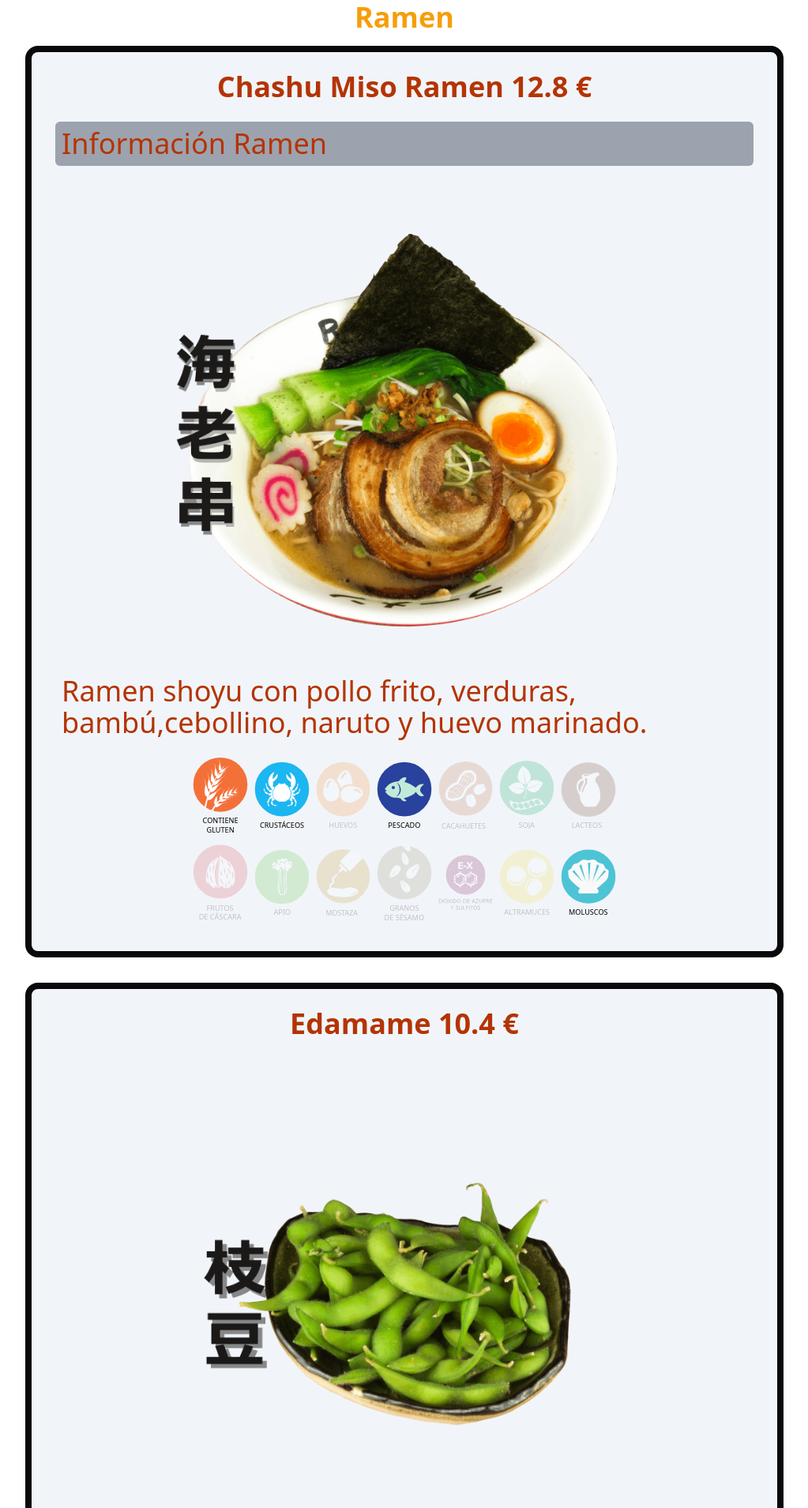
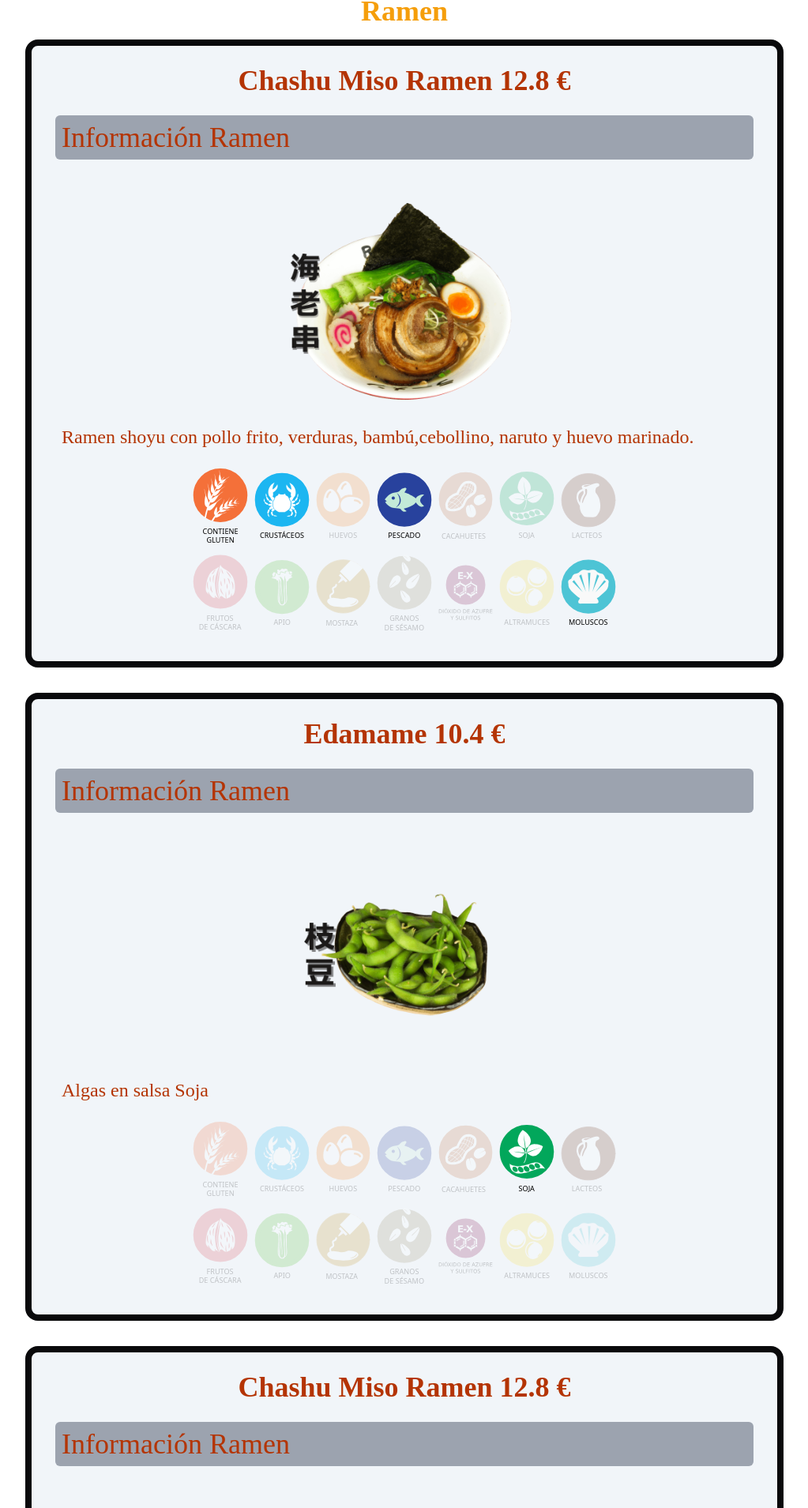
Before and after one commit to EndeSun/Buga-Project, a React (Vite) app: page /Ramen in a window 1280 px wide. Shown: the part 150-2059 px from the top of the page at 79% size, without its empty margins (128-1151 px from the left). Built offline with nearby package versions, Linux system fonts and the light colour scheme.

Commit message:
Añadiendo la propiedad de animaciones al componente comida.jsx, para usar las animaciones, hay que pasar por parámetro animacion = true en los componentes comida, y por defecto aparece por la izquierda, si se quiere que aparezca por la derecha, se define right=true en el componente comida

```diff
--- a/index.html
+++ b/index.html
@@ -1,5 +1,5 @@
 <!doctype html>
-<html lang="en">
+<html lang="es">
   <head>
     <meta charset="UTF-8" />
     <link rel="icon" type="image/svg+xml" href="./src/assets/logo.svg" />
@@ -9,6 +9,7 @@
   <body>
     <div id="root"></div>
 
+
     <script type="module" src="/src/main.jsx"></script>
   </body>
 </html>
--- a/src/components/Comida.jsx
+++ b/src/components/Comida.jsx
@@ -1,4 +1,5 @@
 import React from "react";
+import { motion } from "framer-motion";
 
 function Comida({
   source,
@@ -20,21 +21,43 @@ function Comida({
   azufre = false,
   altramuces = false,
   moluscos = false,
+  right = false,
+  animacion = false
 }) {
+  const initialX = animacion ? (right ? 200 : -200) : 0;
+  // Cuidado con los valores que se definen, en tamaño grande el whileInView no pasaría nada, porque se encuentra dentro, pero en tamaños más pequeños, cuando el scroll baja, no consigue ver la comida.
+  // console.log(initialX)
+  // Si el animacion es falso, que la posición inicial se quede en el 0
+  // Si el animacion es verdadero, hay que mirar la otra varible de right
+  // Si right es verdadero, que entre por la derecha (posición 1000)
+  // Si right es falso, que entre por la izquierda (posición -1000)
+
   return (
     <div className="flex justify-center">
-      <section className="text-center px-1.5 mb-6 mt-2  w-3/4 rounded-2xl hover:shadow-orange-300 hover:shadow-2xl hover:duration-700 border-zinc-950 border-8 bg-slate-100 font-caprasimo">
+      <motion.section
+        className="text-center px-1.5 mb-6 mt-2  w-3/4 rounded-2xl  border-zinc-950 border-8 bg-slate-100 font-caprasimo hover:shadow-orange-300 hover:shadow-2xl hover:duration-500"
+        initial={{ x: initialX}}
+        whileInView={{ x: [initialX, 0], opacity: animacion ? [0, 1] : 1 }}
+        transition={{ duration: animacion ? 2 : 0, delay: animacion ? 0.1 : 0}}
+        viewport={{ once: true }}//Para que se muestre solo una vez
+      >
         <dl>
           <dt className="text-orange-700 text-4xl lg:text-4xl m-6 ">
             {foodName} <span>{foodPrice} €</span>
           </dt>
-          <dd className={ramen ? "text-orange-700 text-4xl lg:text-4xl m-6 text-left bg-gray-400 rounded-md p-2":"hidden"}>Información Ramen</dd>
+          <dd
+            className={
+              ramen
+                ? "text-orange-700 text-4xl lg:text-4xl m-6 text-left bg-gray-400 rounded-md p-2"
+                : "hidden"
+            }
+          >
+            Información Ramen
+          </dd>
         </dl>
 
-
-
         <div className="flex justify-center">
-          <img src={source} alt={foodName} width="50%" className="w-full"></img>
+          <motion.img src={source} alt={foodName} width="50%"></motion.img>
         </div>
 
         <p className="text-orange-700 text-2xl lg:text-4xl text-left mx-8">
@@ -160,8 +183,7 @@ function Comida({
             ></img>
           </div>
         </div>
-
-      </section>
+      </motion.section>
     </div>
   );
 }
--- a/src/components/HeaderApp.jsx
+++ b/src/components/HeaderApp.jsx
@@ -54,7 +54,7 @@ function HeaderApp() {
           </Link>
           <Link
             to="/"
-            className="navBar2 p-1 no-underline  rounded-lg bg-transparent text-neutral-200 text-xl font-razha uppercase font-bold hover:duration-500 hover:text-amber-200 my-2 md:text-4xl md:borderc-none md:hidden md:shadow-md md:shadow-orange-300"
+            className="navBar2 p-1 no-underline rounded-lg bg-transparent text-neutral-200 text-xl font-razha uppercase font-bold hover:duration-500 hover:text-amber-200 my-2 md:text-4xl md:borderc-none md:hidden md:shadow-md md:shadow-orange-300"
           >
             Idiomas
           </Link>
--- a/src/index.css
+++ b/src/index.css
@@ -25,6 +25,7 @@ footer {
 .navBar2 {
   color: #f6c65e
 }
+
 .Zaragoza-head{
   color: #f6c65e
 }
--- a/src/pages/Carta/Carta.jsx
+++ b/src/pages/Carta/Carta.jsx
@@ -1,46 +1,29 @@
 // La galería, Como una ruta que contiene el enlace a todas las otras páginas.
-import React from 'react'
+import React from "react";
 
 function Carta() {
   return (
     <>
-
-    <div className='grid grid-cols-2'>
-      {/* section main header footer nav article...  super importante, los contenedores a disponer tienen que estar en un contenedor padre*/}
-      <section className="bg-slate-800 w-18 h-18 m-4 text-white ">
-        <ul className='flex justify-around pt-2'>
-          <li>1.1</li>
-          <li>1.2</li>
-          <li>1.3</li>
-        </ul>
-      </section>
-      <section className="bg-slate-800 w-18 h-18 m-4 text-white">2</section>
-    </div>
-
-    <div className='grid grid-cols-3'>
-      <section className="bg-slate-800 w-18 h-18 m-4 text-white col-span-2 col-start-2">3</section>
-      <section className="bg-slate-800 w-18 h-18 m-4 text-white">4</section>
-      <section className="bg-slate-800 w-18 h-18 m-4 text-white">5</section>
-    </div>
-
-      <div className='grid grid-cols-2 text-center'>
-        <section className='bg-slate-800 w-auto h-auto border border-white-500 text-white relative'>
-            Ramen
+      <div className="sm:grid grid:cols-1 sm:grid-cols-6  text-center text-white">
+        <section className="bg-slate-800 w-100 h-32 border border-white-500 sm:col-span-2 sm:order-1">
+          Entrantes
+        </section>
+        <section className="bg-slate-800 w-100 h-32 border border-white-500 sm:col-span-3">
+          Ramen
+        </section>
+        <section className="bg-slate-800 w-100 h-32 border border-white-500 sm:col-span-3">
+          Combos
         </section>
 
-        <section className='bg-slate-800 w-auto h-auto border border-white-500 text-white relative'>
-            Combos
+        <section className="bg-slate-800 w-100 h-32 border border-white-500 sm:col-span-2 sm:order-2">
+          Don Style
+        </section>
+        <section className="bg-slate-800 w-100 h-32 border border-white-500 sm:col-span-2 sm:order-3">
+          Postres
         </section>
       </div>
-
-
-      <div className='grid grid-cols-3 pt-10 text-center'>
-        <section className='bg-slate-800 w-100 h-16 border border-white-500 text-white'>Entrantes</section>
-        <section className='bg-slate-800 w-100 h-16 border border-white-500 text-white'>Don Style</section>
-        <section className='bg-slate-800 w-100 h-16 border border-white-500 text-white'>Postres</section>
-      </div>
     </>
-  )
+  );
 }
 
-export default Carta
+export default Carta;
--- a/src/pages/Carta/Entrantes.jsx
+++ b/src/pages/Carta/Entrantes.jsx
@@ -1,4 +1,4 @@
-import {React, useRef} from "react";
+import { React, useRef, useState } from "react";
 import Comida from "../../components/Comida";
 import { useScroll, useTransform, motion } from "framer-motion";
 // Este hook useScroll necesita un argumento target:
@@ -10,9 +10,8 @@ function Entrantes() {
   const { scrollYProgress } = useScroll({
     target: targetRef,
     // Se necesita otro segundo argumento, que es la de offset. Acepta dos strings start end significa que el comienzo del target encuentra con el final del contenedor
-    offset: ["start end", "end start"]
+    offset: ["start end", "end start"],
     // Si no hay un contenedor, va a ser la propia ventana.
-
   });
   // La variable scrollYProgress contiene un número entre el valor 0 y el valor 1 que refiere cuánto ha scrolleado el usuario. 0 es el inicio, y 1 es el fin, está dentro de la propiedad current
 
@@ -26,17 +25,16 @@ function Entrantes() {
   // El primer argumento es la cosa que quiere transformar
   // El segundo argumento es un array de valores que quieres recorrer y el tercer argumento es otro array de valores que se quiere recorrer
 
-  const opacity = useTransform(scrollYProgress, [0, 0.5], [1, 0])
+  const opacity = useTransform(scrollYProgress, [0, 0.5], [1, 0]);
   // Para este caso, cuanndo el scrollYProgress es 0, la opacidad es 1, si el scrollYProgress es 0.5 la opacidad es 0.5 y si el scrollYProgress es 1 la opacidad es 0. Todos los valores de en medio se animará automáticamente.
 
-  const scale = useTransform(scrollYProgress, [0, 0.5], [1, 0.8])
-
+  const scale = useTransform(scrollYProgress, [0, 0.5], [1, 0.8]);
 
   return (
     <>
-      <motion.h1 className="text-center font-bold font-caprasimo text-4xl text-amber-500 mt-8" style={{opacity}}>
+      <h1 className="text-center font-bold font-caprasimo text-4xl text-amber-500 mt-8">
         Entrantes
-      </motion.h1>
+      </h1>
 
       <Comida
         source="../src/assets/Entrantes/Ebi furai.png"
@@ -56,6 +54,7 @@ function Entrantes() {
         foodPrice="10.4"
         soja={true}
       />
+
       <hr className="my-8" />
     </>
   );
--- a/src/pages/Carta/Ramen.jsx
+++ b/src/pages/Carta/Ramen.jsx
@@ -81,14 +81,42 @@ function Ramen() {
         crustaceos={true}
         moluscos={true}
         pescado={true}
+        right={true}
+        animacion = {true}
       />
 
       <Comida
+        ramen={true}
         source="../src/assets/Entrantes/Edamame.png"
         foodName="Edamame"
         foodDescription="Algas en salsa Soja"
         foodPrice="10.4"
         soja={true}
+        animacion = {true}
+      />
+
+      <Comida
+        source="../src/assets/Ramen/Chashu Miso Ramen_Chashu Shoyu Ramen_Spicy Chashu Ramen.png"
+        foodName="Chashu Miso Ramen"
+        foodDescription="Ramen shoyu con pollo frito, verduras, bambú,cebollino, naruto y huevo marinado."
+        foodPrice="12.8"
+        ramen={true}
+        gluten={true}
+        crustaceos={true}
+        moluscos={true}
+        pescado={true}
+        right = {true}
+        animacion = {true}
+      />
+
+      <Comida
+        ramen={true}
+        source="../src/assets/Entrantes/Edamame.png"
+        foodName="Edamame"
+        foodDescription="Algas en salsa Soja"
+        foodPrice="10.4"
+        soja={true}
+        animacion = {true}
       />
 
       <hr className="my-8" />
--- a/src/pages/Home.jsx
+++ b/src/pages/Home.jsx
@@ -15,22 +15,18 @@ function Home() {
       <section className="bg-slate-900 h-screen w-screen text-center overflow-hidden relative">
         <div className="z-20 relative h-full">
           <header>
-            <section className="pt-40 font-sans font-medium uppercase">
+            <section className="pt-40 font-razha font-medium uppercase">
               <p className="sm:text-6xl text-4xl text-neutral-100">Disfruta de</p>
               <p className="text-3xl sm:text-5xl text-neutral-200"> una experiencia inolvidable!</p>
             </section>
             <ul>
               <li>
-                <Link className="no-underline border-[3px] backdrop-blur-sm rounded text-2xl text-slate-100 font-sans font-bold px-12 py-2 m-2 inline-block hover:bg-white hover:text-black hover:font-black" to="/Carta">Ver Carta</Link>
+                <Link className="no-underline border-[3px] backdrop-blur-sm rounded text-2xl text-slate-100 font-razha font-bold px-12 py-2 m-2 inline-block hover:bg-white hover:text-black hover:font-black" to="/Carta">Ver Carta</Link>
               </li>
               <li>
-                <Link className="no-underline border-[3px] backdrop-blur-sm rounded text-2xl px-3 py-2 text-slate-100 inline-block hover:bg-white hover:text-black font-sans font-bold hover:font-black transition-colors" to="/SobreNosotros">Sobre Nosotros</Link>
+                <Link className="no-underline border-[3px] backdrop-blur-sm rounded text-2xl px-3 py-2 text-slate-100 inline-block hover:bg-white hover:text-black font-razha font-bold hover:font-black transition-colors" to="/SobreNosotros">Sobre Nosotros</Link>
               </li>
             </ul>
-            <section className="pt-40 font-bold font-sans text-4xl text-slate-200 uppercase ">
-              <p>Os esperamos</p>
-              <p>con los brazos abiertos !!!</p>
-              </section>
           </header>
         </div>
 
--- a/tailwind.config.js
+++ b/tailwind.config.js
@@ -9,9 +9,19 @@ export default {
     fontFamily: {
       sans: ['Gotham SSm A, sans-serif'],
       lato: ['Lato, sans-serif'],
-      razha: ['Rozha One, serif']
+      razha: ['Rozha One, serif'],
+      caprasimo: ['Caprasimo, cursive']
+    },
+    screens: {
+      'sm': '576px',
+      // => @media (min-width: 576px) { ... }
 
-    },
+      'md': '960px',
+      // => @media (min-width: 960px) { ... }
+
+      'lg': '1440px',
+      // => @media (min-width: 1440px) { ... }
+    }
   },
   plugins: [require('flowbite/plugin')],
 }
```
